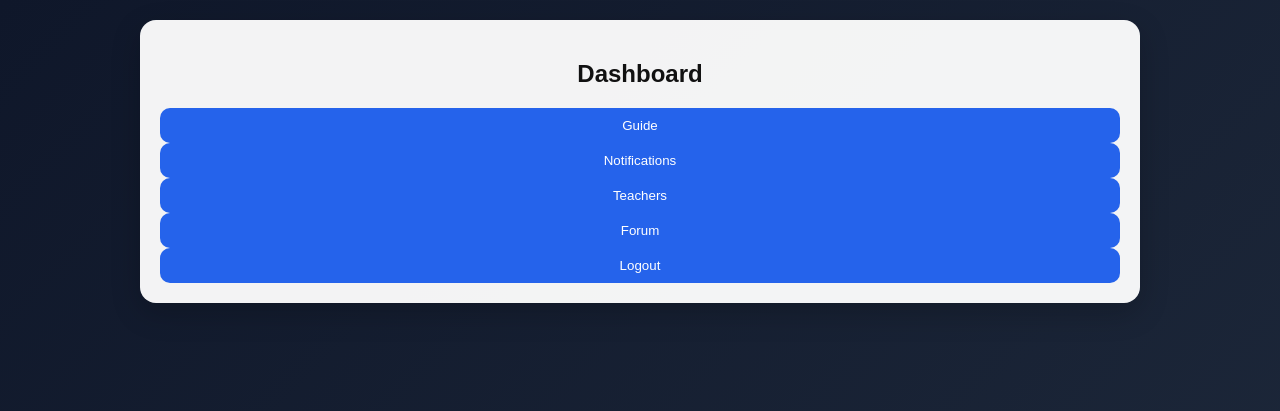
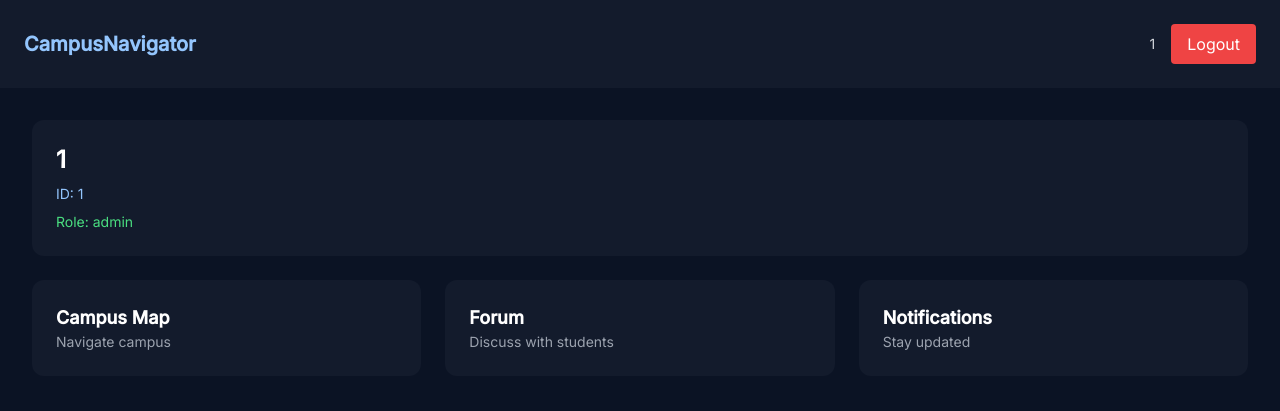
Before and after one commit to ashwin200459-cpuS/campus-navigator, a website: page public/pages/dashboard.html in a window 1280 px wide. Drawn offline with nearby package versions, Linux system fonts and the light colour scheme; sample sign-in values are in the browser's storage.

Commit message:
Update dashboard.html

```diff
--- a/public/pages/dashboard.html
+++ b/public/pages/dashboard.html
@@ -1,19 +1,105 @@
+<!DOCTYPE html>
+<html class="dark" lang="en">
+<head>
+<meta charset="utf-8"/>
+<meta name="viewport" content="width=device-width, initial-scale=1.0"/>
+<title>CampusNavigator Dashboard</title>
 
-<html><head><link rel='stylesheet' href='../css/style.css'></head>
-<body>
-<div class='container'>
-<div class='card'>
-<h2>Dashboard</h2>
-<div class='dashboard-grid'>
-<button class='btn' onclick="go('guide')">Guide</button>
-<button class='btn' onclick="go('notifications')">Notifications</button>
-<button class='btn' onclick="go('teachers')">Teachers</button>
-<button class='btn' onclick="go('forum')">Forum</button>
+<script src="https://cdn.tailwindcss.com?plugins=forms,container-queries"></script>
+
+<link href="https://fonts.googleapis.com/css2?family=Space+Grotesk:wght@300;400;600;700&family=Inter:wght@300;400;500&display=swap" rel="stylesheet"/>
+
+<style>
+body { font-family: 'Inter', sans-serif; background-color: #0b1324; }
+.font-headline { font-family: 'Space Grotesk', sans-serif; }
+</style>
+</head>
+
+<body class="bg-[#0b1324] text-white min-h-screen">
+
+<!-- 🔐 AUTH CHECK -->
+<script>
+const user = JSON.parse(localStorage.getItem("user"));
+
+if(!user){
+    window.location.href = "/login.html";
+}
+</script>
+
+<!-- TOP BAR -->
+<header class="flex justify-between items-center p-6 bg-[#131b2c]">
+    <h1 class="text-xl font-bold text-blue-300">CampusNavigator</h1>
+
+    <div class="flex items-center gap-4">
+        <span id="topUser" class="text-sm text-gray-300"></span>
+        <button onclick="logout()" class="bg-red-500 px-4 py-2 rounded">Logout</button>
+    </div>
+</header>
+
+<!-- MAIN -->
+<div class="p-8">
+
+    <!-- USER PROFILE -->
+    <div class="bg-[#131b2c] p-6 rounded-xl mb-6">
+        <h2 id="userName" class="text-2xl font-bold mb-2">User</h2>
+        <p id="userIdDisplay" class="text-sm text-blue-300">ID: -</p>
+        <p id="userRole" class="text-sm text-green-400 mt-2"></p>
+    </div>
+
+    <!-- FEATURES -->
+    <div class="grid grid-cols-1 md:grid-cols-3 gap-6">
+
+        <div class="bg-[#131b2c] p-6 rounded-xl cursor-pointer hover:bg-[#1a2438] transition"
+             onclick="goPage('map')">
+            <h3 class="text-lg font-bold">Campus Map</h3>
+            <p class="text-gray-400 text-sm">Navigate campus</p>
+        </div>
+
+        <div class="bg-[#131b2c] p-6 rounded-xl cursor-pointer hover:bg-[#1a2438] transition"
+             onclick="goPage('forum')">
+            <h3 class="text-lg font-bold">Forum</h3>
+            <p class="text-gray-400 text-sm">Discuss with students</p>
+        </div>
+
+        <div class="bg-[#131b2c] p-6 rounded-xl cursor-pointer hover:bg-[#1a2438] transition"
+             onclick="goPage('notifications')">
+            <h3 class="text-lg font-bold">Notifications</h3>
+            <p class="text-gray-400 text-sm">Stay updated</p>
+        </div>
+
+    </div>
+
 </div>
-<button class='btn' onclick='logout()'>Logout</button>
-</div>
-</div>
+
 <script>
-function go(p){location=p+'.html'}
-function logout(){localStorage.clear();location='../index.html'}
-</script></body></html>
+
+// 👤 LOAD USER DATA
+document.getElementById("userName").innerText = user.userId;
+document.getElementById("userIdDisplay").innerText = "ID: " + user.userId;
+document.getElementById("topUser").innerText = user.userId;
+document.getElementById("userRole").innerText = "Role: " + user.role;
+
+// 🚪 LOGOUT
+function logout(){
+    localStorage.removeItem("user");
+    window.location.href = "/login.html";
+}
+
+// 🔗 PAGE NAVIGATION (AUTO CONNECT SYSTEM)
+function goPage(page){
+
+    if(page === "map"){
+        window.location.href = "/map.html";
+    }
+    else if(page === "forum"){
+        window.location.href = "/forum.html";
+    }
+    else if(page === "notifications"){
+        window.location.href = "/notifications.html";
+    }
+}
+
+</script>
+
+</body>
+</html>
```
